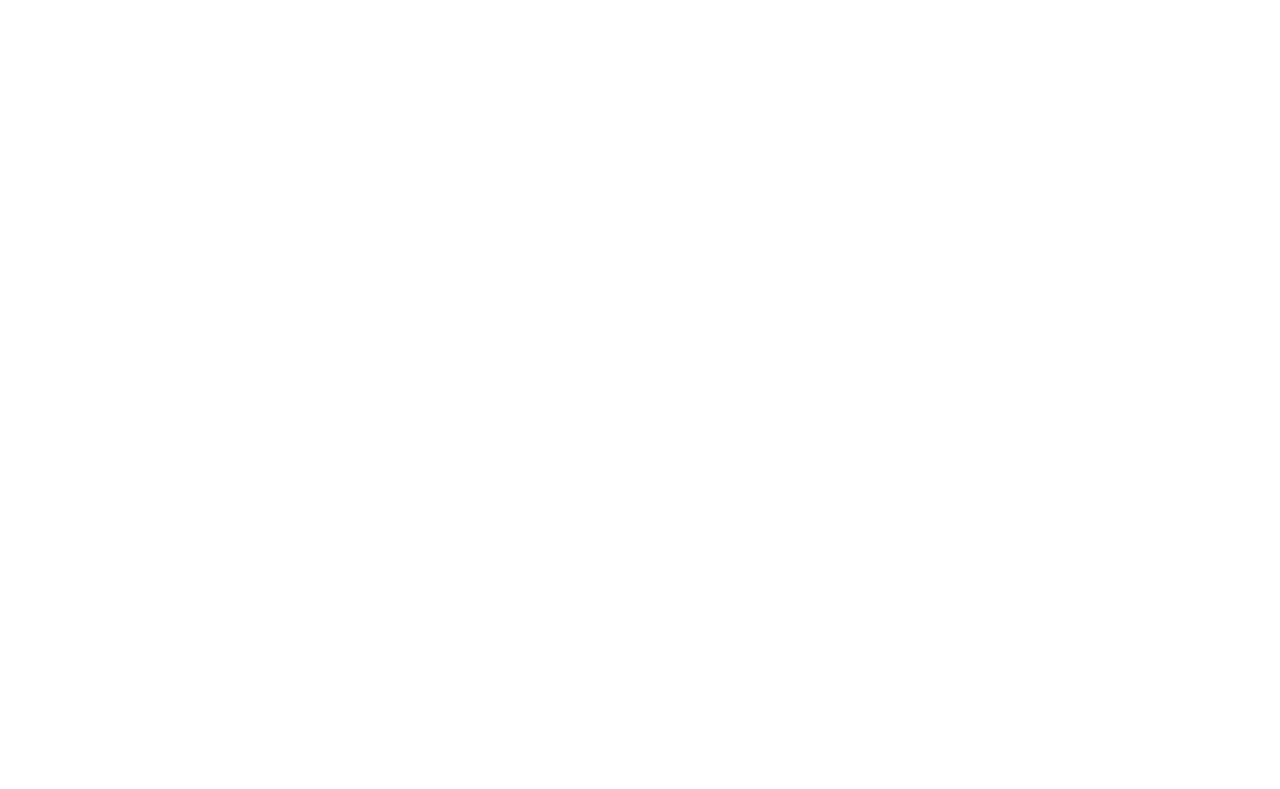
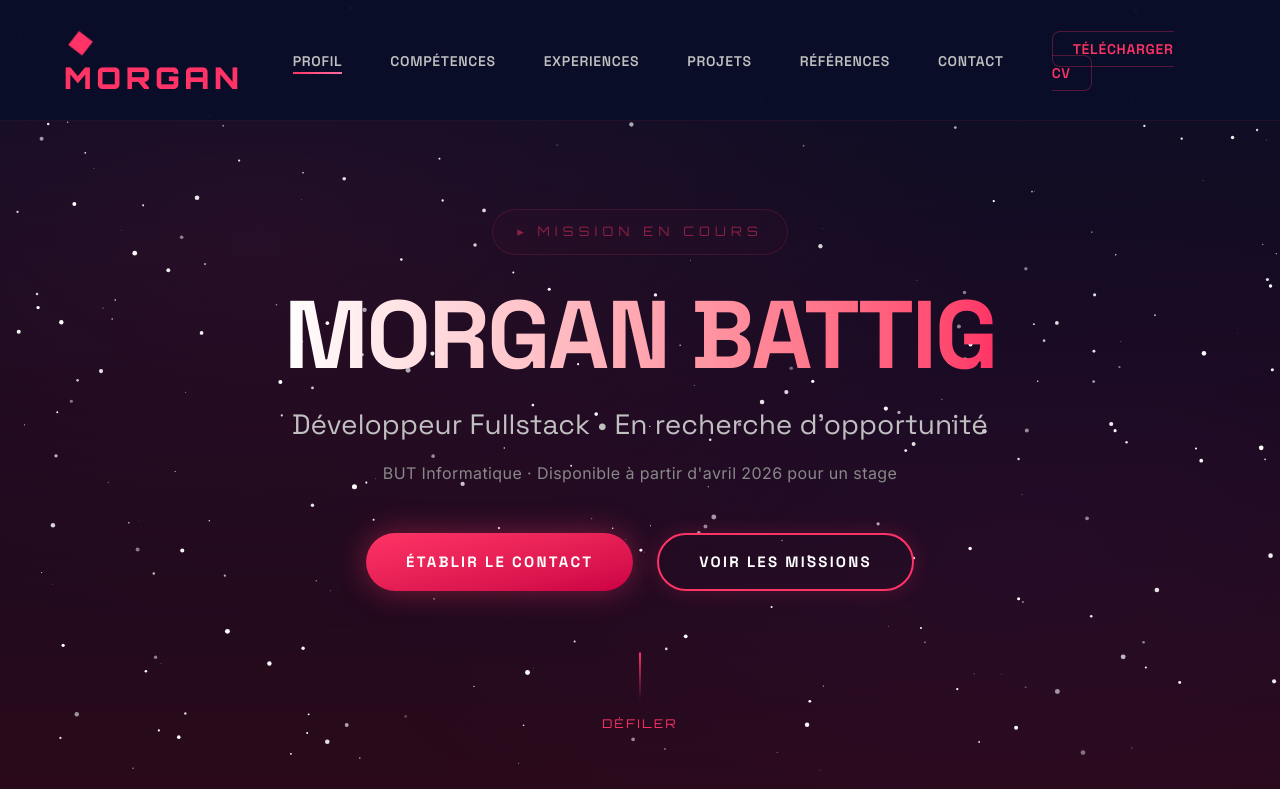
Before and after one commit to ForWarZz/forwarzz, a plain HTML site: page index.html in a window 1280 px wide. Shown: the top 789 px of the page. Drawn offline with Linux system fonts and the light colour scheme; the site is published under a folder, as on GitHub Pages, so addresses that start at the root find nothing; no server answers; animation ran at ten frames a second.

Commit message:
Add files via upload

```diff
--- a/index.html
+++ b/index.html
@@ -5,8 +5,8 @@
     <link rel="icon" type="image/svg+xml" href="/vite.svg" />
     <meta name="viewport" content="width=device-width, initial-scale=1.0" />
     <title>portfolio</title>
-    <script type="module" crossorigin src="/assets/index-IHg9XRKw.js"></script>
-    <link rel="stylesheet" crossorigin href="/assets/index-BfmFXp0-.css">
+    <script type="module" crossorigin src="./assets/index-IHg9XRKw.js"></script>
+    <link rel="stylesheet" crossorigin href="./assets/index-BfmFXp0-.css">
   </head>
   <body>
     <div id="app"></div>
```
